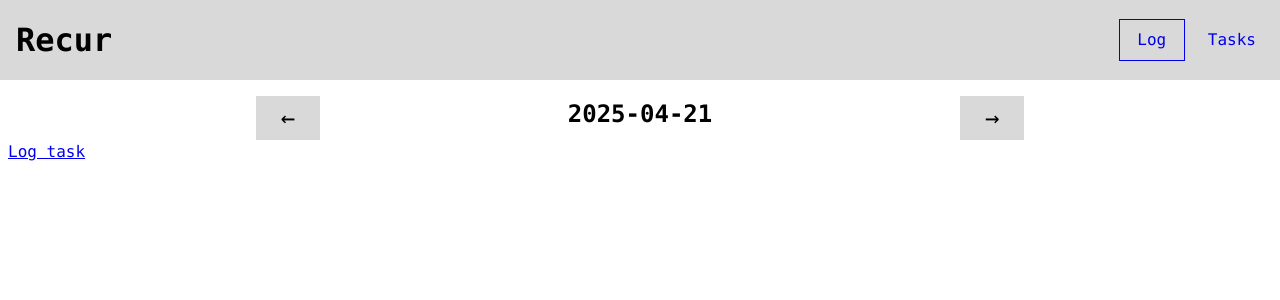
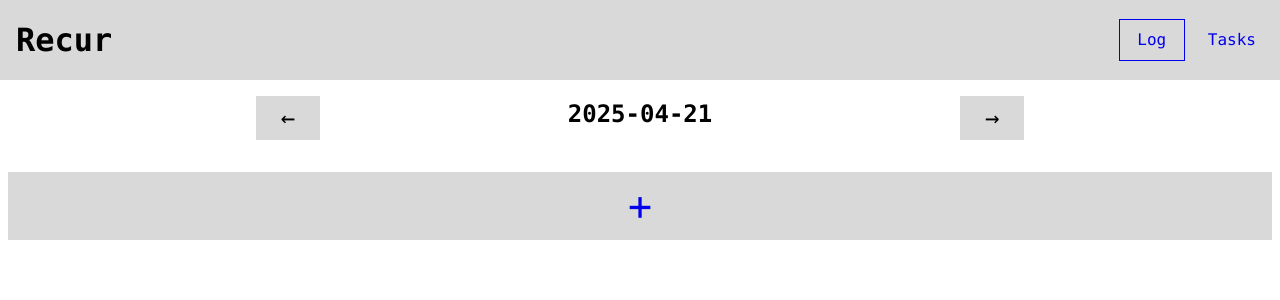
Before and after one commit to ydalir/recur, a React (Vite) app: page / in a window 1280 px wide. Shown: the top 300 px of the page. Built offline with nearby package versions, Linux system fonts and the light colour scheme.

Commit message:
Style homepage and add link button

```diff
--- a/src/components/Button/Button.module.css
+++ b/src/components/Button/Button.module.css
@@ -1,9 +1,19 @@
 .button {
   appearance: none;
 
+  display: block;
+  text-align: center;
+  cursor: pointer;
   background-color: var(--gray);
   border: none;
   padding: 0.25rem;
   min-width: 4rem;
   font-size: 1.5rem;
 }
+
+.linkButton {
+  text-decoration: none;
+  &:visited {
+    color: currentColor;
+  }
+}
--- a/src/components/Button/Button.tsx
+++ b/src/components/Button/Button.tsx
@@ -6,7 +6,10 @@ type Props = {} & HTMLAttributes<HTMLButtonElement>;
 
 export const Button: FC<Props> = ({ className, children, ...props }) => {
   return (
-    <button className={clsx(style.button, className)} {...props}>
+    <button
+      className={clsx(style.button, className)}
+      {...props}
+    >
       {children}
     </button>
   );
--- /dev/null
+++ b/src/components/Button/LinkButton.tsx
@@ -0,0 +1,15 @@
+import clsx from "clsx";
+import { FC } from "react";
+import { Link } from "react-router";
+import style from "./Button.module.css";
+
+type Props = {} & Parameters<typeof Link>[0];
+
+export const LinkButton: FC<Props> = ({ className, ...props }) => {
+  return (
+    <Link
+      className={clsx(style.button, style.linkButton, className)}
+      {...props}
+    />
+  );
+};
--- a/src/pages/Home/HomePage.module.css
+++ b/src/pages/Home/HomePage.module.css
@@ -1,3 +1,11 @@
 .homepage {
-    padding: 1rem 0.5rem;
+  padding: 1rem 0.5rem;
 }
+
+.entriesContainer {
+    padding: 1rem 0;
+}
+
+.addButton {
+  font-size: 2.5rem;
+}
--- a/src/pages/Home/HomePage.tsx
+++ b/src/pages/Home/HomePage.tsx
@@ -4,8 +4,9 @@ import { DatePicker } from "../../components/DatePicker";
 import { LogEntry } from "../../utils/logEntry";
 import { getEntriesForDate } from "../../utils/idb";
 import { formatDate } from "../../utils/date";
-import { Link, useLocation } from "react-router";
+import { useLocation } from "react-router";
 import style from "./HomePage.module.css";
+import { LinkButton } from "../../components/Button/LinkButton";
 
 export const HomePage = () => {
   const location = useLocation();
@@ -23,10 +24,17 @@ export const HomePage = () => {
   return (
     <div className={style.homepage}>
       <DatePicker date={date} setDate={setDate} />
-      {entries.map((entry) => (
-        <div key={entry.id}>{entry.title}</div>
-      ))}
-      <Link to={`entry/${formatDate(date)}/add`}>Log task</Link>
+      <div className={style.entriesContainer}>
+        {entries.map((entry) => (
+          <div key={entry.id}>{entry.title}</div>
+        ))}
+      </div>
+      <LinkButton
+        className={style.addButton}
+        to={`entry/${formatDate(date)}/add`}
+      >
+        +
+      </LinkButton>
     </div>
   );
 };
```
